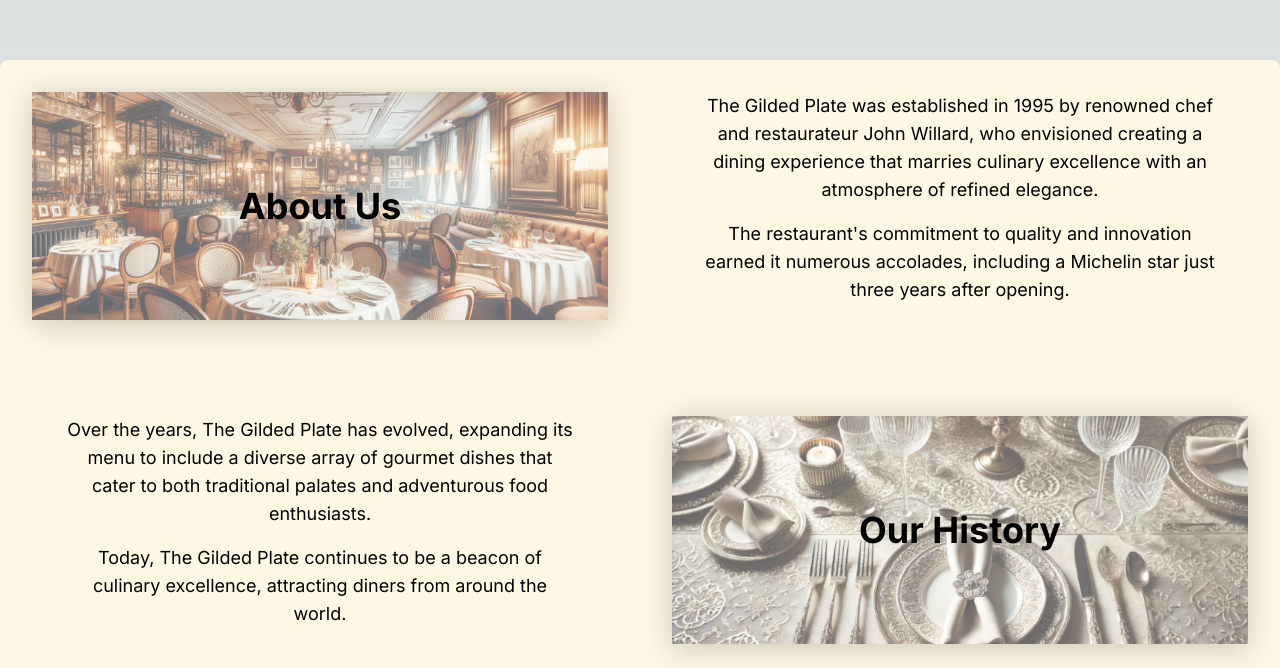
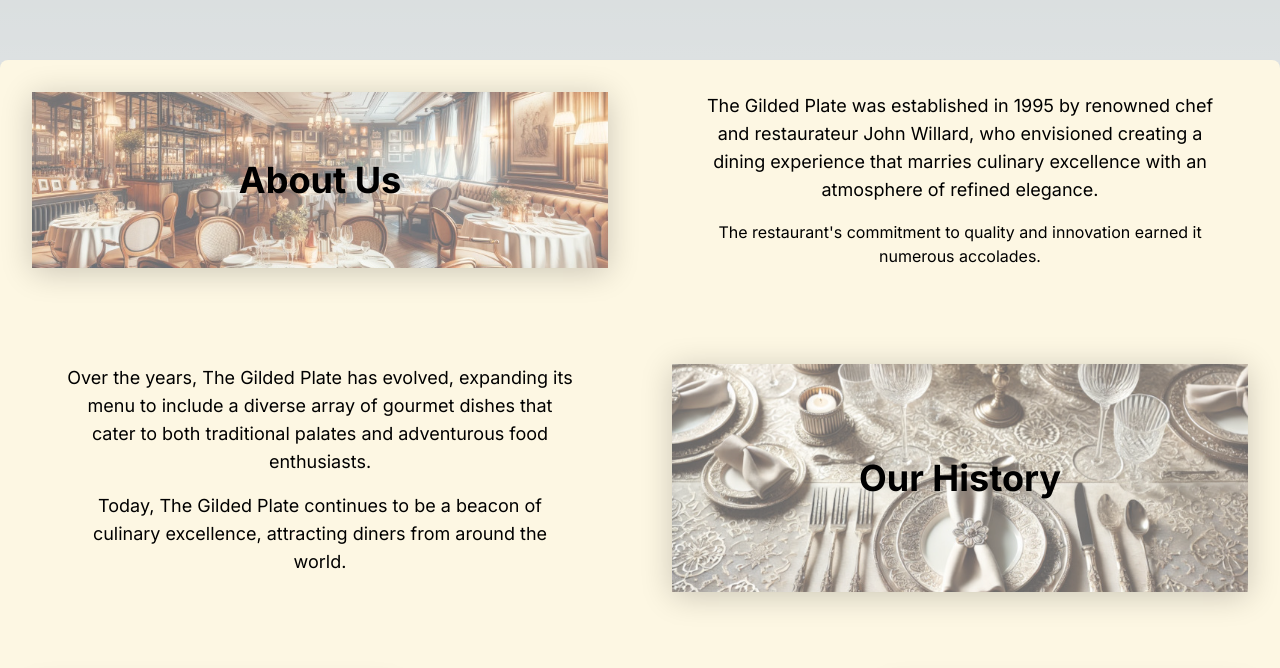
Before and after one commit to dataMichelle/gildedplate, a Next.js app: page /about in a window 1280 px wide. Shown: the part 132-800 px from the top of the page. Built offline with nearby package versions, Linux system fonts and the light colour scheme.

Commit message:
fixed escape character

```diff
--- a/app/about/page.jsx
+++ b/app/about/page.jsx
@@ -30,10 +30,9 @@ export default function About() {
                   experience that marries culinary excellence with an atmosphere
                   of refined elegance.
                 </p>
-                <p className="text-base md:text-lg mb-4">
-                  The restaurant's commitment to quality and innovation earned
-                  it numerous accolades, including a Michelin star just three
-                  years after opening.
+                <p>
+                  The restaurant&#39;s commitment to quality and innovation
+                  earned it numerous accolades.
                 </p>
               </div>
             </div>
```
